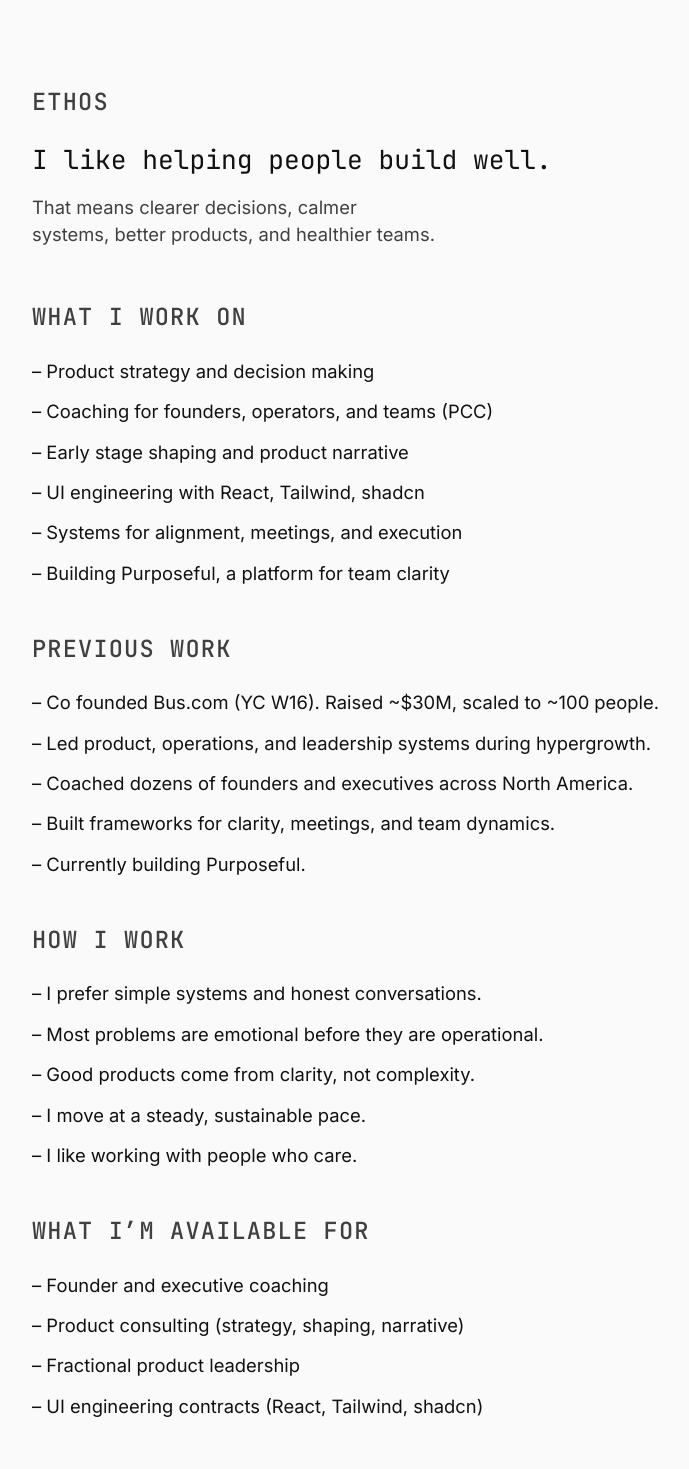
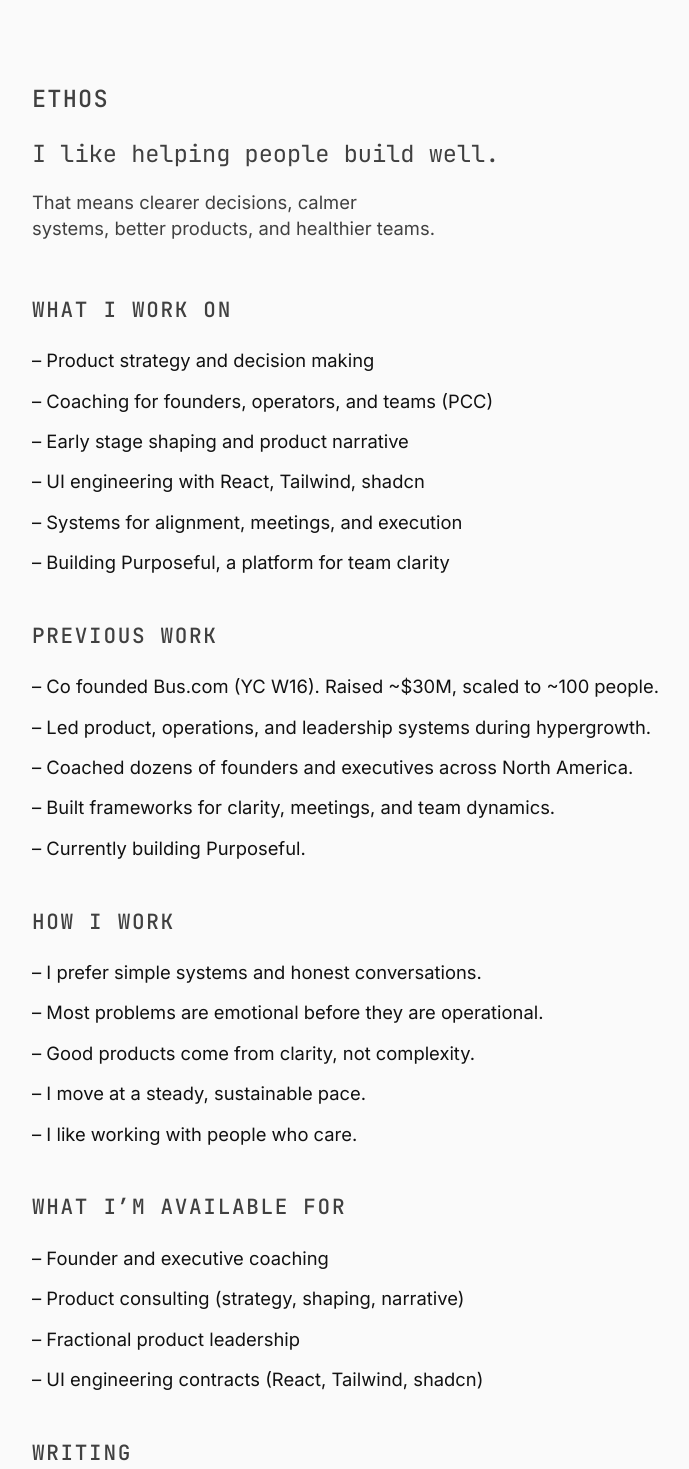
Before and after one commit to kysebo/boulay-site, a Next.js app: page / in a window 1280 px wide. Shown: the top 1469 px of the page, without its empty margins (31-720 px from the left). Built offline with nearby package versions, Linux system fonts and the light colour scheme.

Commit message:
homepage changes

```diff
--- a/app/layout.tsx
+++ b/app/layout.tsx
@@ -15,7 +15,7 @@ const geistMono = Geist_Mono({
 
 export const metadata: Metadata = {
   title: "boulay.me",
-  description: "Kyle Boulay's Meandering Thoughts",
+  description: "Kyle Boulay - strategy, coaching, and thoughtful building.",
 };
 
 export default function RootLayout({
--- a/app/page.tsx
+++ b/app/page.tsx
@@ -2,14 +2,15 @@ import { Balancer } from 'react-wrap-balancer'
 
 export default function Home() {
   return (
-    <main className="min-h-screen bg-[#fafafa] text-[#111]">
+    <main role='main' aria-labelledby='id' className="min-h-screen bg-[#fafafa] text-[#111]">
       <div className="max-w-[800px] ml-4 px-8 py-16">
         {/* ETHOS */}
+        <header>
           <section className="mb-10">
-          <h1 className="font-mono text-lg font-medium uppercase tracking-[0.05em] text-neutral-700 mb-4">
+            <h1 className="font-mono text-lg font-medium md:text-lg uppercase tracking-[0.05em] text-neutral-700 mb-4 leading-tight">
               ETHOS
             </h1>
-          <p className="font-mono text-xl">
+            <p className="font-mono text-lg leading-relaxed text-neutral-700">
               I like helping people build well.
             </p>
             <p className="mt-3 text-sm text-neutral-700">
@@ -18,13 +19,14 @@ export default function Home() {
               </Balancer>
             </p>
           </section>
+        </header>
 
         {/* WHAT I WORK ON */}
         <section className="mb-8">
-          <h2 className="font-mono text-lg font-medium uppercase tracking-[0.05em] text-neutral-700 mb-4">
+          <h2 className="font-mono text-base uppercase tracking-[0.08em] font-medium text-neutral-700 mb-4">
             What I work on
           </h2>
-          <ul className="space-y-2 text-sm leading-relaxed">
+          <ul className="space-y-2 text-sm leading-relaxed max-w-prose">
             <li>– Product strategy and decision making</li>
             <li>– Coaching for founders, operators, and teams (PCC)</li>
             <li>– Early stage shaping and product narrative</li>
@@ -36,7 +38,7 @@ export default function Home() {
 
         {/* PREVIOUS WORK */}
         <section className="mb-8">
-          <h2 className="font-mono text-lg font-medium uppercase tracking-[0.05em] text-neutral-700 mb-4">
+          <h2 className="font-mono text-base uppercase tracking-[0.08em] font-medium text-neutral-700 mb-4">
             Previous work
           </h2>
           <ul className="space-y-2 text-sm leading-relaxed">
@@ -50,7 +52,7 @@ export default function Home() {
 
         {/* HOW I WORK */}
         <section className="mb-8">
-          <h2 className="font-mono text-lg font-medium uppercase tracking-[0.05em] text-neutral-700 mb-4">
+          <h2 className="font-mono text-base uppercase tracking-[0.08em] font-medium text-neutral-700 mb-4">
             How I work
           </h2>
           <ul className="space-y-2 text-sm leading-relaxed">
@@ -64,7 +66,7 @@ export default function Home() {
 
         {/* WHAT I'M AVAILABLE FOR */}
         <section className="mb-8">
-          <h2 className="font-mono text-lg font-medium uppercase tracking-[0.05em] text-neutral-700 mb-4">
+          <h2 className="font-mono text-base uppercase tracking-[0.08em] font-medium text-neutral-700 mb-4">
             What I’m available for
           </h2>
           <ul className="space-y-2 text-sm leading-relaxed">
@@ -77,7 +79,7 @@ export default function Home() {
 
         {/* WRITING */}
         <section className="mb-8">
-          <h2 className="font-mono text-lg font-medium uppercase tracking-[0.05em] text-neutral-700 mb-4">
+          <h2 className="font-mono text-base uppercase tracking-[0.08em] font-medium text-neutral-700 mb-4">
             Writing
           </h2>
           <p className="text-sm leading-relaxed mb-2">
@@ -93,7 +95,7 @@ export default function Home() {
 
         {/* CONTACT */}
         <section className="border-t border-neutral-200 pt-6 mt-6">
-          <h2 className="font-mono text-lg font-medium uppercase tracking-[0.05em] text-neutral-700 mb-4">
+          <h2 className="font-mono text-base uppercase tracking-[0.08em] font-medium text-neutral-700 mb-4">
             Contact
           </h2>
           <p className="text-sm">
```
Lines whose indentation alone changed are shown as unchanged.
